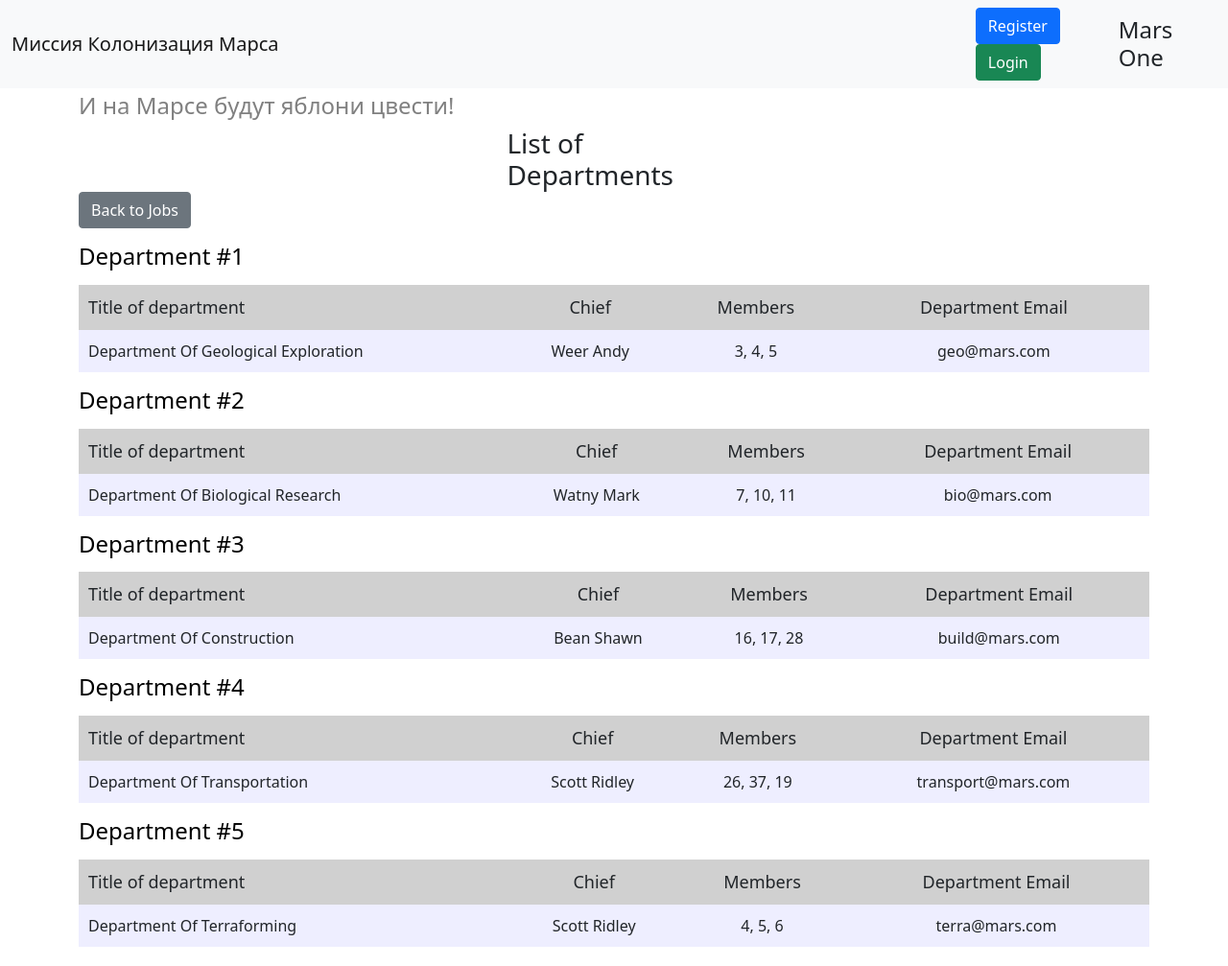
After one commit to fuetser/sqlalchemy-lesson, a Flask app: page /departments in a window 1280 px wide. The commit adds this page. Shown: the whole page at 96% size. Run offline with Flask 2, Linux system fonts and the light colour scheme; data comes from the database, SQL or seed files in the repository; both versions use the stored data as it was after the commit; some libraries are stand-ins or nearby versions.

Commit message:
Added departments support

```diff
--- a/app.py
+++ b/app.py
@@ -1,4 +1,4 @@
-from flask import Flask, render_template, redirect, abort, request
+from flask import Flask, render_template, redirect, abort, request, url_for
 from flask_login import LoginManager, login_user, current_user, logout_user, login_required
 from werkzeug.security import generate_password_hash, check_password_hash
 from __all_models import *
@@ -21,8 +21,7 @@ def load_user(user_id):
 
 @app.route("/")
 def works_log():
-    query = session.query(Jobs, User).join(User)
-    records = query.all()
+    records = session.query(Jobs, User).join(User).all()
     return render_template("works_log.html", title="Журнал работ",
                            records=records, current_user=current_user)
 
@@ -82,7 +81,6 @@ def add_job():
 @app.route("/job/<int:job_id>", methods=['GET', 'POST'])
 @login_required
 def edit_job(job_id):
-    print(current_user.id)
     form = JobForm()
     if request.method == "GET":
         job = session.query(Jobs).filter(
@@ -128,5 +126,71 @@ def delete_job(job_id):
     return redirect("/")
 
 
+@app.route("/departments")
+def departments():
+    records = session.query(Department, User).join(User).all()
+    return render_template("departments.html", title="List of Departments",
+                           records=records, current_user=current_user)
+
+
+@app.route("/adddepartment", methods=["GET", "POST"])
+def add_department():
+    form = DepartmantForm()
+    if form.validate_on_submit():
+        dep = Department(title=form.title.data, chief=form.chief.data,
+                         members=form.members.data, email=form.email.data)
+        session.add(dep)
+        session.commit()
+        return redirect(url_for("departments"))
+    return render_template(
+        "add_department.html", title="Add Department", form=form)
+
+
+@app.route("/department/<int:dep_id>", methods=['GET', 'POST'])
+@login_required
+def edit_department(dep_id):
+    form = DepartmantForm()
+    if request.method == "GET":
+        dep = session.query(Department).filter(
+            Department.id == dep_id,
+            (Department.chief == current_user.id) | (current_user.id == 1)
+        ).first()
+        if dep:
+            form.title.data = dep.title
+            form.chief.data = dep.chief
+            form.members.data = dep.members
+            form.email.data = dep.email
+        else:
+            abort(404)
+    if form.validate_on_submit():
+        dep = session.query(Department).filter(Department.id == dep_id).first()
+        if dep:
+            dep.title = form.title.data
+            dep.chief = form.chief.data
+            dep.members = form.members.data
+            dep.email = form.email.data
+            session.commit()
+            return redirect(url_for("departments"))
+        else:
+            abort(404)
+    return render_template("add_department.html", title="Изменить работу",
+                           form=form, delete=True, dep_id=dep_id)
+
+
+@app.route("/deldepartment/<int:dep_id>")
+@login_required
+def delete_department(dep_id):
+    dep = session.query(Department).filter(
+        Department.id == dep_id,
+        (Department.chief == current_user.id) | (current_user.id == 1)
+    ).first()
+    if dep:
+        session.delete(dep)
+        session.commit()
+    else:
+        abort(404)
+    return redirect(url_for("departments"))
+
+
 if __name__ == '__main__':
     app.run(debug=True)
--- /dev/null
+++ b/templates/departments.html
@@ -0,0 +1,34 @@
+{% extends "base.html" %}
+
+{% block content %}
+<h3 class="title">List of Departments</h3>
+{% if current_user.is_authenticated %}
+    <a href="{{ url_for('add_department') }}" class="btn btn-secondary">Add Department</a>
+{% endif %}
+<a href="{{ url_for('works_log') }}" class="btn btn-secondary">Back to Jobs</a>
+{% for department, user in records %}
+<a href="/department/{{ department.id }}" class="link"><h4 class="action">Department #{{ loop.index }}</h4></a>
+<div class="table-wrapper">
+    <table>
+        <tr>
+            <th>Title of department</th>
+            <th>Chief</th>
+            <th>Members</th>
+            <th>Department Email</th>
+        </tr>
+            <tr>
+                <td style="width: 40%;">{{ department.title }}</td>
+                <td>{{ user.surname }} {{ user.name }}</td>
+                <td>{{ department.members }}</td>
+                <td>{{ department.email }}</td>
+            </tr>
+    </table>
+    {% if current_user.id == 1 or current_user.id == department.chief %}
+    <div class="footer-wrapper">
+        <a href="/department/{{ department.id }}" class="btn btn-warning">Edit</a>
+        <a href="/deldepartment/{{ department.id }}" class="btn btn-danger">Delete</a>
+    </div>
+    {% endif %}
+</div>
+{% endfor %}
+{% endblock %}
--- a/templates/works_log.html
+++ b/templates/works_log.html
@@ -5,6 +5,7 @@
 {% if current_user.is_authenticated %}
     <a href="{{ url_for('add_job') }}" class="btn btn-secondary">Add Job</a>
 {% endif %}
+<a href="{{ url_for('departments') }}" class="btn btn-secondary">Go to Departments</a>
 {% for job, user in records %}
 <a href="/job/{{ job.id }}" class="link"><h4 class="action">Action #{{ loop.index }}</h4></a>
 <div class="table-wrapper">
```
Also changed, not shown: __all_models.py (+10 -0 lines), forms.py (+8 -0 lines), templates/add_department.html (added, +22 -0 lines), db.db.
